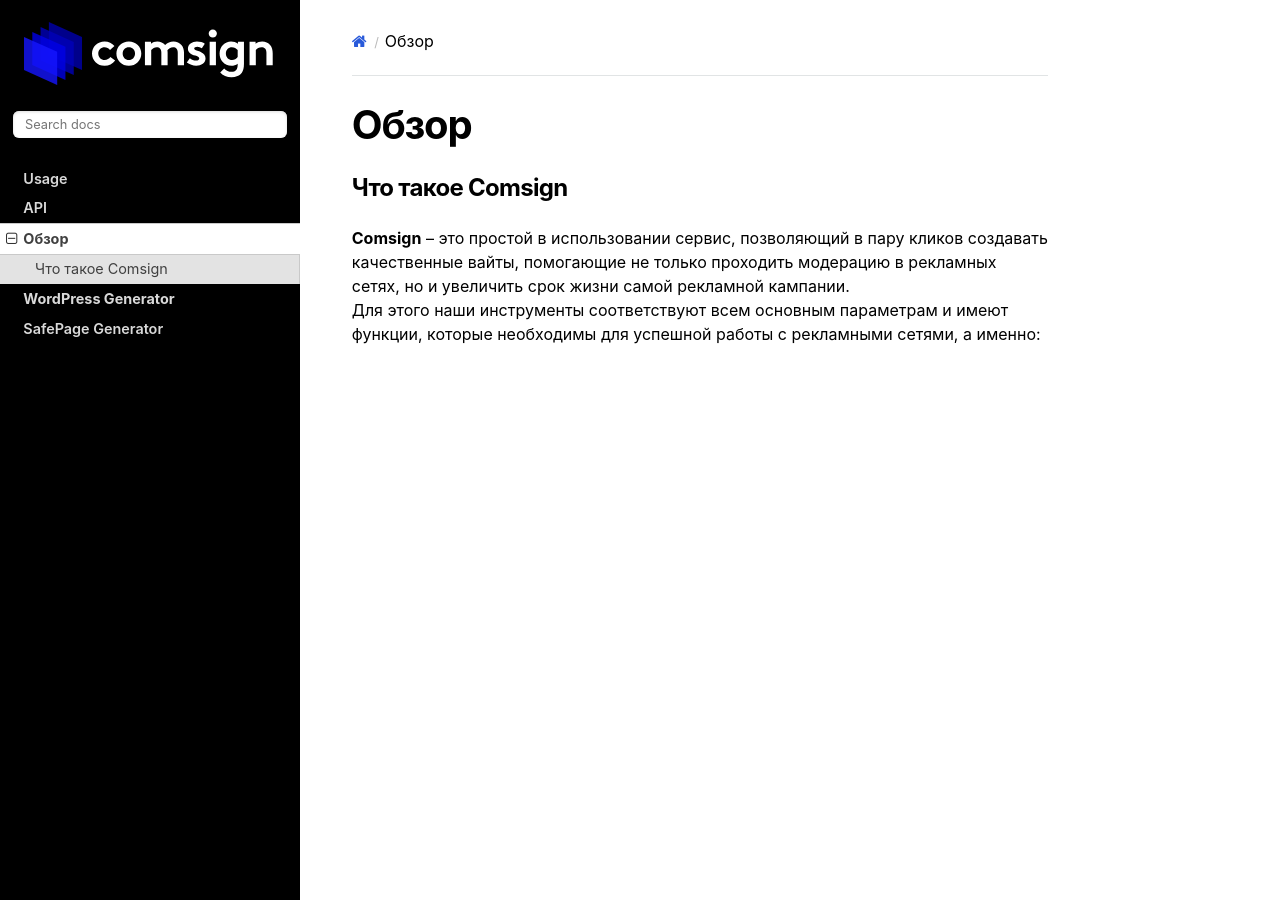
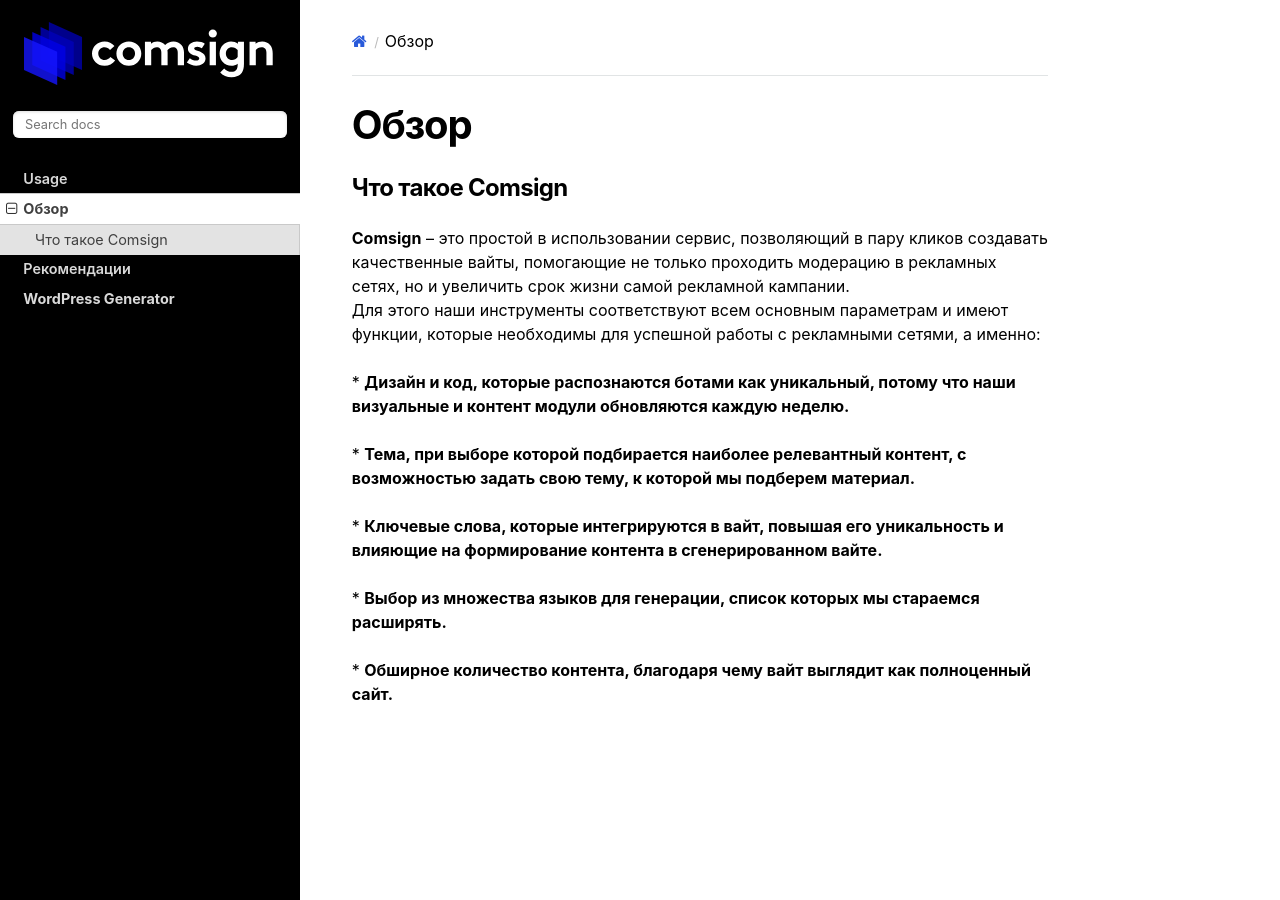
Before and after one commit to goodwi11/Documentation, a Sphinx documentation site: the page built from docs/source/view.rst, in a window 1280 px wide. Built offline with Sphinx 7.4.7 and the Read the Docs theme 2.0.0, drawn with Linux system fonts in a browser that asks for light colours; pages that are not in the unit, such as notebooks, are missing from menus.

```diff
--- a/docs/source/index.rst
+++ b/docs/source/index.rst
@@ -19,7 +19,7 @@ Contents
 .. toctree::
 
    usage
-   api
    view
+   recommend
    generators/wordpress
-   generators/safepage
+   generators/safepages
--- a/docs/source/view.rst
+++ b/docs/source/view.rst
@@ -6,3 +6,13 @@
 
 | **Comsign** – это простой в использовании сервис, позволяющий в пару кликов создавать качественные вайты, помогающие не только проходить модерацию в рекламных сетях, но и увеличить срок жизни самой рекламной кампании.
 | Для этого наши инструменты соответствуют всем основным параметрам и имеют функции, которые необходимы для успешной работы с рекламными сетями, а именно:
+
+| * **Дизайн и код, которые распознаются ботами как уникальный, потому что наши визуальные и контент модули обновляются каждую неделю.**
+
+| * **Тема, при выборе которой подбирается наиболее релевантный контент, с возможностью задать свою тему, к которой мы подберем материал.**
+
+| * **Ключевые слова, которые интегрируются в вайт, повышая его уникальность и влияющие на формирование контента в сгенерированном вайте.**
+
+| * **Выбор из множества языков для генерации, список которых мы стараемся расширять.**
+
+| * **Обширное количество контента, благодаря чему вайт выглядит как полноценный сайт.**
```
Also changed, not shown: docs/source/recommend.rst (added, +32 -0 lines).
